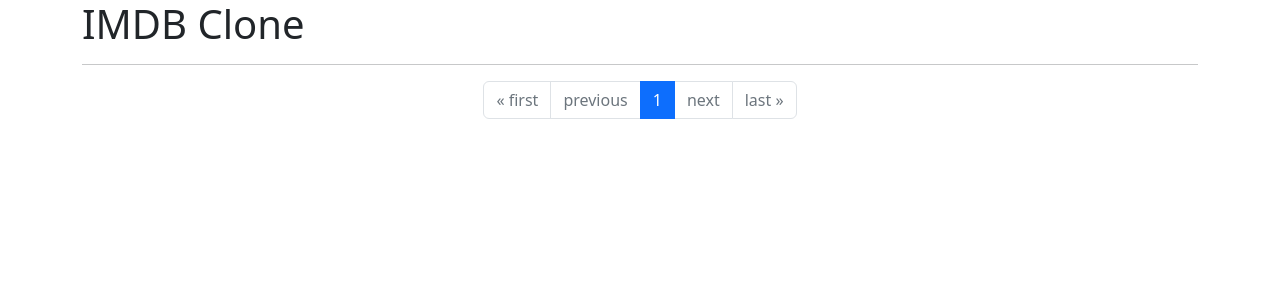
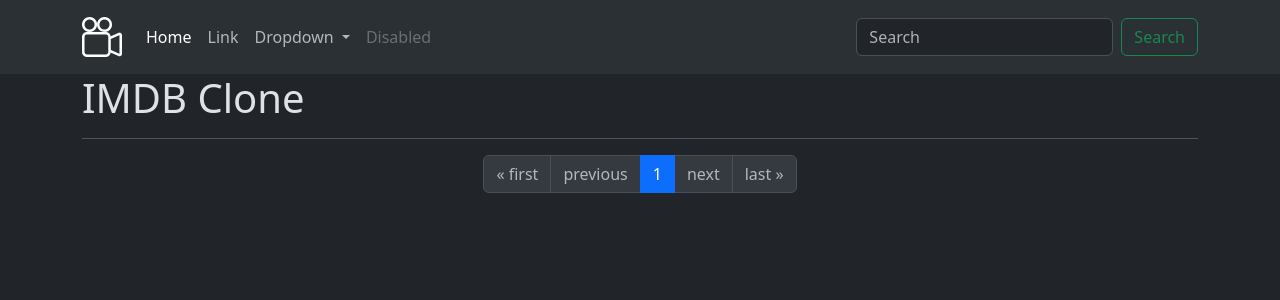
Before and after one commit to nbbrdn/imdb, a Django app: page / in a window 1280 px wide. Shown: the top 300 px of the page. Run offline with Django 5.2, Linux system fonts and the light colour scheme; data that the repository does not hold is empty.

Commit message:
Add navbar

```diff
--- a/films/templates/films/homepage.html
+++ b/films/templates/films/homepage.html
@@ -7,14 +7,16 @@
     <div class="row row-cols-5">
         {% for film in page_obj %}
             <div class="mb-3">
-                <div class="card" style="min-height: 450px;">
-                    <img src="{{ film.poster }}" class="card-img-top" height="300px">
+                <div class="card bg-body-tertiary" style="min-height: 450px;">
+                    <a href="{% url 'films:f_detail' film.id %}">
+                        <img src="{{ film.poster }}" class="card-img-top" height="300px">
+                    </a>
                     <div class="card-body">
                         <h4>
                             <i class="bi bi-star-fill text-warning"></i> <span class="me-5">{{ film.average_rating|floatformat:1 }}</span>
                             <i class="bi bi-star text-primary"></i>
                         </h4>
-                        <h5><a href="{% url 'films:f_detail' film.id %}">{{ film.title }}</a></h5>
+                        <h5><a class="text-decoration-none" href="{% url 'films:f_detail' film.id %}">{{ film.title }}</a></h5>
                     </div>
                 </div>
             </div>
--- a/templates/base.html
+++ b/templates/base.html
@@ -1,16 +1,56 @@
 <!DOCTYPE html>
-<html lang="en">
+<html lang="en" data-bs-theme="dark">
     <head>
         <meta charset="UTF-8">
         <meta name="viewport" content="width=device-width, initial-scale=1.0">
         <title>IMDB Clone</title>
-        <link href="https://cdn.jsdelivr.net/npm/bootstrap@5.2.3/dist/css/bootstrap.min.css" rel="stylesheet" integrity="sha384-rbsA2VBKQhggwzxH7pPCaAqO46MgnOM80zW1RWuH61DGLwZJEdK2Kadq2F9CUG65" crossorigin="anonymous">
+        <link href="https://cdn.jsdelivr.net/npm/bootstrap@5.3.3/dist/css/bootstrap.min.css" rel="stylesheet" integrity="sha384-QWTKZyjpPEjISv5WaRU9OFeRpok6YctnYmDr5pNlyT2bRjXh0JMhjY6hW+ALEwIH" crossorigin="anonymous">
         <link href="https://cdn.jsdelivr.net/npm/bootstrap-icons@1.11.2/font/bootstrap-icons.min.css" rel="stylesheet">
     </head>
     <body>
+        <nav class="navbar navbar-expand-lg bg-body-tertiary">
+            <div class="container">
+                <a class="navbar-brand" href="{% url 'films:home' %}"><i class="bi bi-camera-reels h1"></i></a>
+                <button class="navbar-toggler" type="button" data-bs-toggle="collapse" data-bs-target="#navbarSupportedContent" aria-controls="navbarSupportedContent" aria-expanded="false" aria-label="Toggle navigation">
+                <span class="navbar-toggler-icon"></span>
+                </button>
+                <div class="collapse navbar-collapse" id="navbarSupportedContent">
+                <ul class="navbar-nav me-auto mb-2 mb-lg-0">
+                    <li class="nav-item">
+                    <a class="nav-link active" aria-current="page" href="{% url 'films:home' %}">Home</a>
+                    </li>
+                    <li class="nav-item">
+                    <a class="nav-link" href="#">Link</a>
+                    </li>
+                    <li class="nav-item dropdown">
+                    <a class="nav-link dropdown-toggle" href="#" id="navbarDropdown" role="button" data-bs-toggle="dropdown" aria-expanded="false">
+                        Dropdown
+                    </a>
+                    <ul class="dropdown-menu" aria-labelledby="navbarDropdown">
+                        <li><a class="dropdown-item" href="#">Action</a></li>
+                        <li><a class="dropdown-item" href="#">Another action</a></li>
+                        <li><hr class="dropdown-divider"></li>
+                        <li><a class="dropdown-item" href="#">Something else here</a></li>
+                    </ul>
+                    </li>
+                    <li class="nav-item">
+                    <a class="nav-link disabled" href="#" tabindex="-1" aria-disabled="true">Disabled</a>
+                    </li>
+                </ul>
+                <form class="d-flex">
+                    <input class="form-control me-2" type="search" placeholder="Search" aria-label="Search">
+                    <button class="btn btn-outline-success" type="submit">Search</button>
+                </form>
+                </div>
+            </div>
+            </nav>
         <div class="container">
             {% block content %}{% endblock content %}
         </div>
-        <script src="https://cdn.jsdelivr.net/npm/bootstrap@5.2.3/dist/js/bootstrap.bundle.min.js" integrity="sha384-kenU1KFdBIe4zVF0s0G1M5b4hcpxyD9F7jL+jjXkk+Q2h455rYXK/7HAuoJl+0I4" crossorigin="anonymous"></script>
+        <script
+            src="https://cdn.jsdelivr.net/npm/bootstrap@5.3.3/dist/js/bootstrap.bundle.min.js"
+            integrity="sha384-YvpcrYf0tY3lHB60NNkmXc5s9fDVZLESaAA55NDzOxhy9GkcIdslK1eN7N6jIeHz"
+            crossorigin="anonymous"
+        ></script>
     </body>
 </html>
```
